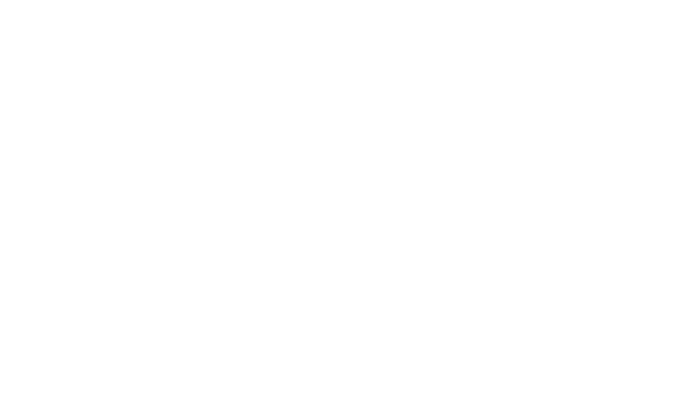
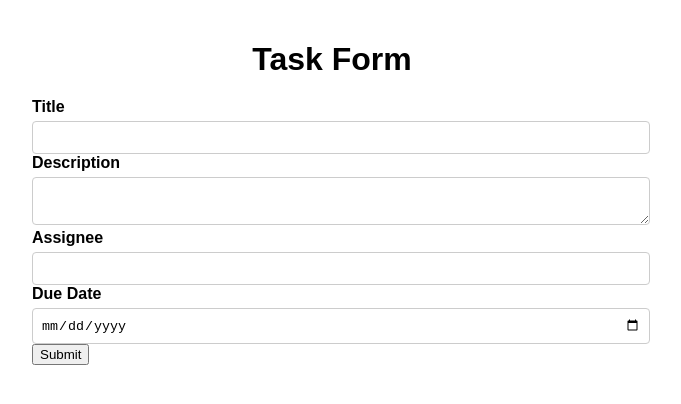
Before and after one commit to anandchavan24/react-learning-app-typescript, a React (Create React App) app: page /task in a window 1280 px wide. Before the commit this address had no page. Shown: the top 404 px of the page, without its empty margins (308-989 px from the left). Built offline with nearby package versions, Linux system fonts and the light colour scheme.

Commit message:
React | Assignment | 07

```diff
--- a/package.json
+++ b/package.json
@@ -10,6 +10,7 @@
     "@types/node": "^16.18.96",
     "@types/react": "^18.2.75",
     "@types/react-dom": "^18.2.24",
+    "formik": "^2.4.5",
     "react": "^18.2.0",
     "react-dom": "^18.2.0",
     "react-query": "^3.39.3",
--- a/src/App.css
+++ b/src/App.css
@@ -148,3 +148,52 @@ h1 {
   color: #ccc;
   cursor: not-allowed;
 }
+
+/* Task Form Style */
+
+
+.task-form-container {
+  max-width: 400px;
+  margin: auto;
+  padding: 20px;
+  border: 1px solid #ccc;
+  border-radius: 5px;
+}
+
+.form-group {
+  margin-bottom: 10px;
+}
+
+label {
+  display: block;
+  font-weight: bold;
+  margin-bottom: 5px;
+}
+
+input[type='text'],
+textarea,
+input[type='date'] {
+  width: 100%;
+  padding: 8px;
+  border: 1px solid #ccc;
+  border-radius: 4px;
+}
+
+.error-message {
+  color: red;
+  font-size: 0.8rem;
+  margin-top: 5px;
+}
+
+.submit-button {
+  background-color: #007bff;
+  color: white;
+  border: none;
+  padding: 10px 20px;
+  border-radius: 4px;
+  cursor: pointer;
+}
+
+.submit-button:hover {
+  background-color: #0056b3;
+}
--- a/src/App.tsx
+++ b/src/App.tsx
@@ -5,6 +5,7 @@ import { BrowserRouter, Routes, Route} from "react-router-dom";
 import TodoItemDetail from './Components/Feature/TodoItemDetail';
 import { QueryClient, QueryClientProvider } from 'react-query';
 import TodosListRqComponent from './Components/Feature/ToDoListRq';
+import TaskForm from './Components/Feature/TaskForm';
 
 const queryClient = new QueryClient();
 
@@ -17,6 +18,7 @@ function App() {
             <Route path="/add-todo" Component={AddToDo} />
             <Route path="/todos/:id" Component={TodoItemDetail} />
             <Route path="/" Component={TodosListRqComponent} />
+            <Route path="/task" Component={TaskForm} />
           </Routes>
         </BrowserRouter>
       </QueryClientProvider>
--- /dev/null
+++ b/src/Components/Feature/TaskForm.tsx
@@ -0,0 +1,56 @@
+import React from 'react';
+import { Formik, Form, Field, ErrorMessage } from 'formik';
+
+interface TaskFormValues {
+  title: string;
+  description: string;
+  assignee: string;
+  dueDate: Date;
+}
+
+const TaskForm = () => {
+  const initialValues: TaskFormValues = {
+    title: '',
+    description: '',
+    assignee: '',
+    dueDate: new Date(),
+  };
+
+  const handleSubmit = (values: TaskFormValues) => {
+    // Handle form submission here
+    console.log(values);
+  };
+
+  return (
+    <div>
+      <h1>Task Form</h1>
+      <Formik initialValues={initialValues} onSubmit={handleSubmit}>
+        <Form>
+          <div>
+            <label htmlFor="title">Title</label>
+            <Field type="text" id="title" name="title" />
+            <ErrorMessage name="title" component="div" />
+          </div>
+          <div>
+            <label htmlFor="description">Description</label>
+            <Field as="textarea" id="description" name="description" />
+            <ErrorMessage name="description" component="div" />
+          </div>
+          <div>
+            <label htmlFor="assignee">Assignee</label>
+            <Field type="text" id="assignee" name="assignee" />
+            <ErrorMessage name="assignee" component="div" />
+          </div>
+          <div>
+            <label htmlFor="dueDate">Due Date</label>
+            <Field type="date" id="dueDate" name="dueDate" />
+            <ErrorMessage name="dueDate" component="div" />
+          </div>
+          <button type="submit">Submit</button>
+        </Form>
+      </Formik>
+    </div>
+  );
+};
+
+export default TaskForm;
```
Also changed, not shown: 1 other file (tests, documents, lock files or other folders).
